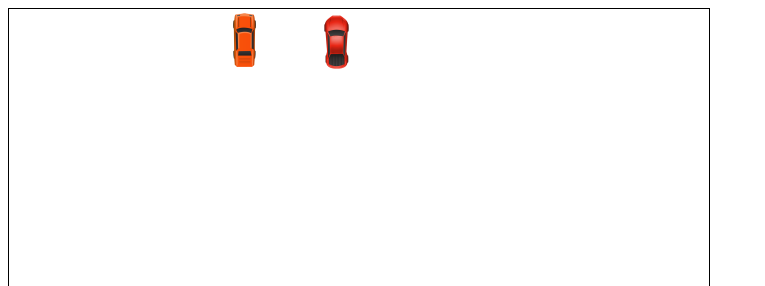
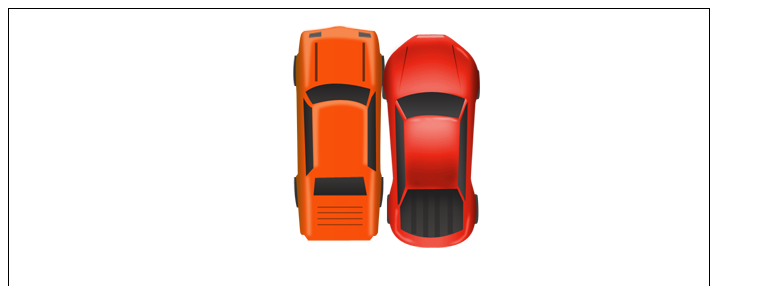
Before and after one commit to ogbuaguwizard/ogbuaguwizard.github.io, a plain HTML site: page index.html in a window 1280 px wide. Shown: the top 286 px of the page, without its empty margins (0-765 px from the left). Drawn offline with Linux system fonts and the light colour scheme.

Commit message:
Update index.html

```diff
--- a/index.html
+++ b/index.html
@@ -60,9 +60,9 @@ blueObject.x=0;
 
  context.clearRect(0,0,theCanvas.width, theCanvas.height);
 
- context.drawImage(blueObject.image,  0, 0,256,256,blueObject.x,0,64,64);
+ context.drawImage(blueObject.image,  0, 0,256,256,blueObject.x,0,256,256);
 
- context.drawImage(redObject.image, 0,0,256,256,redObject.x,0 ,64, 64);
+ context.drawImage(redObject.image, 0,0,256,256,redObject.x,0 ,256, 256);
 
  console.log("redObject.redImageData.data[3]=" +
  redObject.redImageData.data[3]);
```
